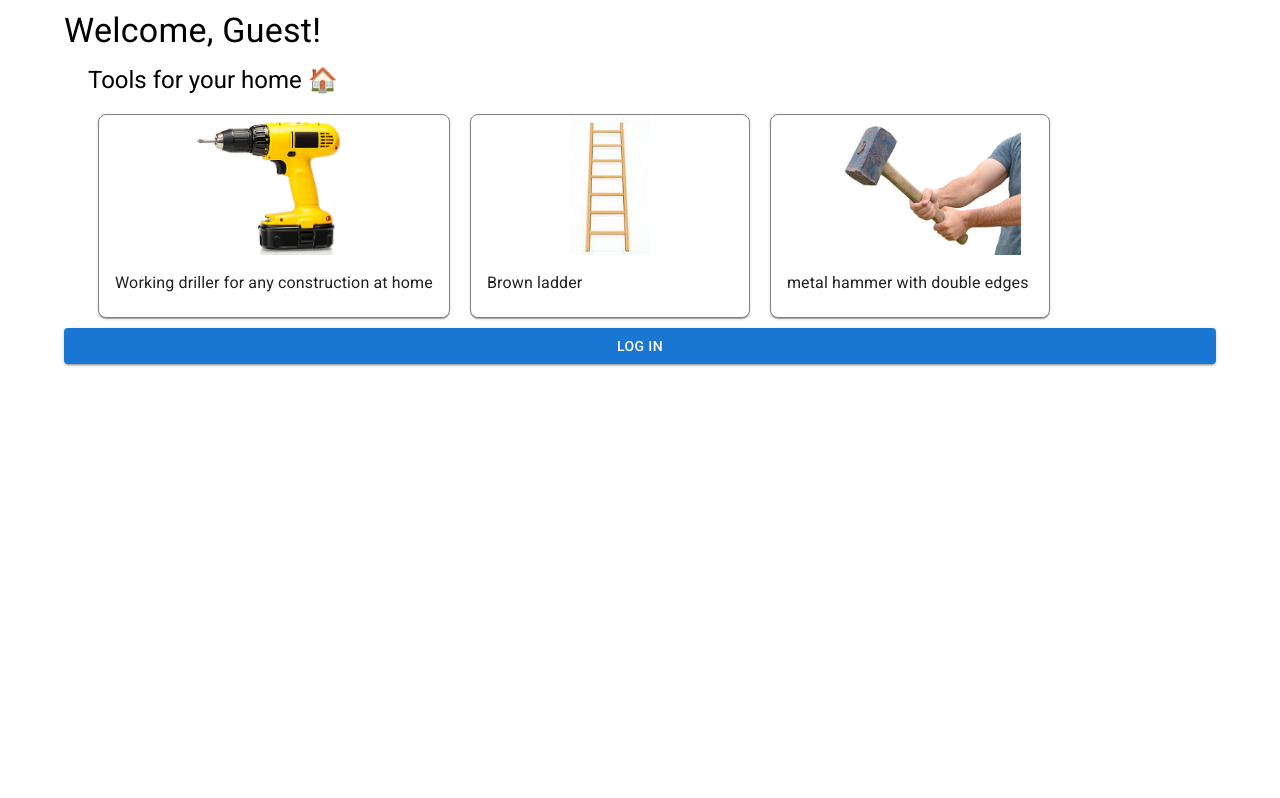
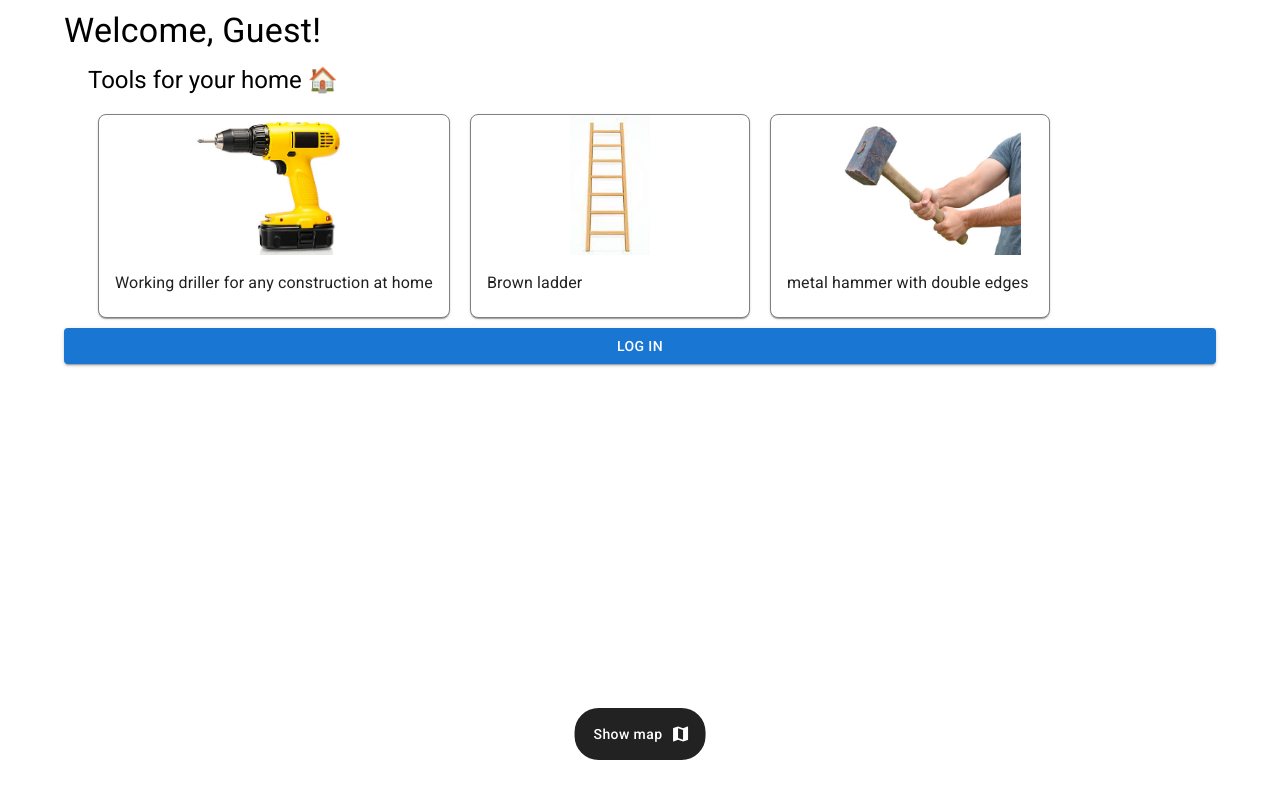
Before and after one commit to boro-mta/boro-fe, a React (Create React App) app: page / in a window 1280 px wide. Shown: the top 798 px of the page. Built offline with nearby package versions, Linux system fonts and the light colour scheme; a web font is replaced by a local one.

Commit message:
Added toggle between map and list

```diff
--- a/src/App.tsx
+++ b/src/App.tsx
@@ -1,11 +1,14 @@
+import React, { useState } from "react";
 import { Box, Button } from "@mui/material";
 import Typography from "@mui/material/Typography";
 import Container from "@mui/system/Container/Container";
-import React from "react";
 import { useNavigate } from "react-router";
 import { useAppSelector } from "./app/hooks";
 import ItemsContainer from "./components/ItemsContainer/ItemsContainer";
 import { selectUserName } from "./features/UserSlice";
+import MapIcon from "@mui/icons-material/Map";
+import FormatListBulletedIcon from "@mui/icons-material/FormatListBulleted";
+import Map from "./components/MapComponent/Map";
 
 import { items } from "./mocks/items";
 
@@ -13,8 +16,23 @@ function App() {
   const userName = useAppSelector(selectUserName);
   const navigate = useNavigate();
 
-  return (
-    <Container>
+  const [toggle, setToggle] = useState<string>("List");
+
+  const toggleButtonStyle = {
+    borderRadius: "24px",
+    backgroundColor: "#222222",
+    color: "#ffffff",
+    textTransform: "none",
+    padding: "14px 19px",
+    position: "fixed",
+    bottom: "5%",
+    left: "50%",
+    zIndex: 100,
+    transform: "translateX(-50%)",
+  };
+
+  const AppComp = () => (
+    <>
       <Typography variant="h4" gutterBottom sx={{ marginTop: "10px" }}>
         Welcome, {userName}!
       </Typography>
@@ -39,7 +57,45 @@ function App() {
           Add new item
         </Button>
       )}
-    </Container>
+    </>
+  );
+
+  const ShowMapButton = () => (
+    <Button
+      sx={toggleButtonStyle}
+      endIcon={<MapIcon />}
+      onClick={() => setToggle("Map")}
+    >
+      Show map
+    </Button>
+  );
+
+  const ShowListButton = () => (
+    <Button
+      sx={toggleButtonStyle}
+      endIcon={<FormatListBulletedIcon />}
+      onClick={() => setToggle("List")}
+    >
+      Show list
+    </Button>
+  );
+
+  return (
+    <>
+      {toggle === "List" ? (
+        <div style={{ position: "relative", height: "100vh" }}>
+          <Container>
+            <AppComp />
+          </Container>
+          <ShowMapButton />
+        </div>
+      ) : (
+        <>
+          <Map />
+          <ShowListButton />
+        </>
+      )}
+    </>
   );
 }
 
--- a/src/components/MapComponent/Map.tsx
+++ b/src/components/MapComponent/Map.tsx
@@ -1,13 +1,7 @@
-import React, { useState, useEffect, useCallback, useRef } from "react";
-import {
-  useJsApiLoader,
-  GoogleMap,
-  Autocomplete,
-  MarkerF,
-} from "@react-google-maps/api";
+import React, { useState, useEffect, useCallback, useRef, memo } from "react";
+import { useJsApiLoader, GoogleMap, MarkerF } from "@react-google-maps/api";
 import { ICoordinate } from "../../types";
 import locations from "../../mocks/locations";
-import CustomMarker from "./CustomMarker";
 import {
   MarkerClusterer,
   SuperClusterAlgorithm,
@@ -16,7 +10,7 @@ import { renderMarkersByLocations } from "../../utils/mapUtils";
 
 type Props = {};
 
-const Map = (props: Props) => {
+const Map = memo((props: Props) => {
   const [map, setMap] = useState<google.maps.Map>();
   const [myLocation, setMyLocation] = useState<ICoordinate>({ lat: 0, lng: 0 });
 
@@ -46,13 +40,11 @@ const Map = (props: Props) => {
     }
   };
 
-  const handleMarkerClick = (itemId: string) => {
+  const handleMarkerClick = useCallback((itemId: string) => {
     console.log(itemId);
-  };
+  }, []);
 
   const addMarkers = useCallback((map: google.maps.Map) => {
-    const infoWindow = new google.maps.InfoWindow();
-
     // TODO get array of markers from server instead of mock locations
     const markers = renderMarkersByLocations(map, locations, handleMarkerClick);
 
@@ -124,6 +116,6 @@ const Map = (props: Props) => {
       </div>
     </div>
   );
-};
+});
 
 export default Map;
```
